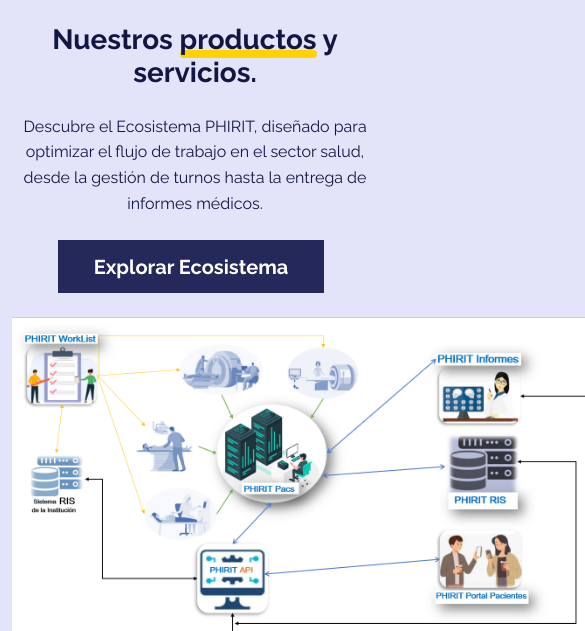
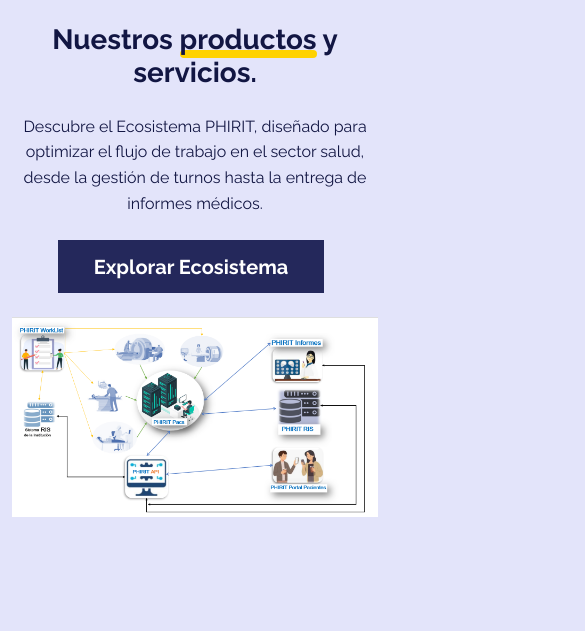
Before and after one commit to ReichertK/Segundo-concepto-web-vic, a plain HTML site: page productos_servicios.html in a window 390 px wide. Shown: the part 97-728 px from the top of the page, 585 px wide, since content can reach past the window. Drawn offline with Linux system fonts and the light colour scheme.

Commit message:
agrego media query para imagen de productos y servicios

```diff
--- a/assets/css/overrides.css
+++ b/assets/css/overrides.css
@@ -6,3 +6,12 @@
 .text-secondary {
   color: #E3E4FA !important;
 }
+
+
+@media (max-width:728px) {
+  #productos_servicios{
+      min-width: 300px !important;
+      width: 100% !important;
+      min-height: 100px !important;
+  }
+}
--- a/productos_servicios.html
+++ b/productos_servicios.html
@@ -34,7 +34,7 @@
                     </div>
                 </div>
                 <div class="col-md-6">
-                    <div><img class="rounded img-fluid fit-cover" style="min-height: 320px; min-width: 600px;" src="assets/img/productos_servicios.png"></div>
+                    <div><img id="productos_servicios" class="rounded img-fluid fit-cover" style="min-height: 320px; min-width: 600px;" src="assets/img/productos_servicios.png"></div>
                 </div>
             </div>
         </div>
```
